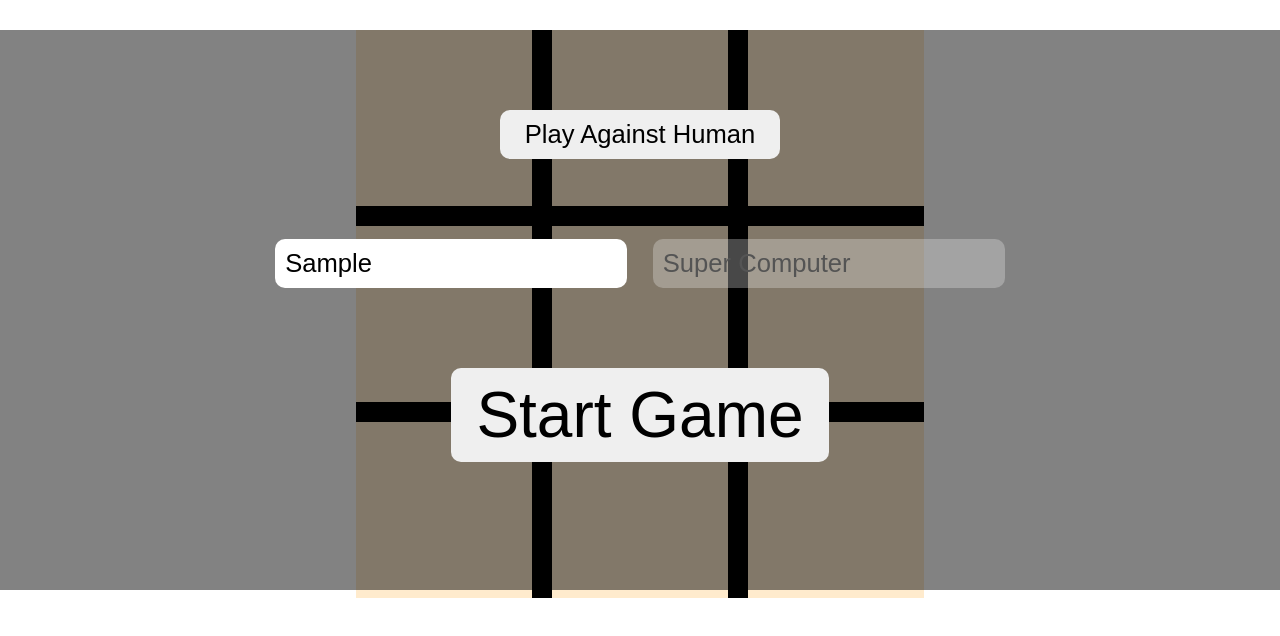
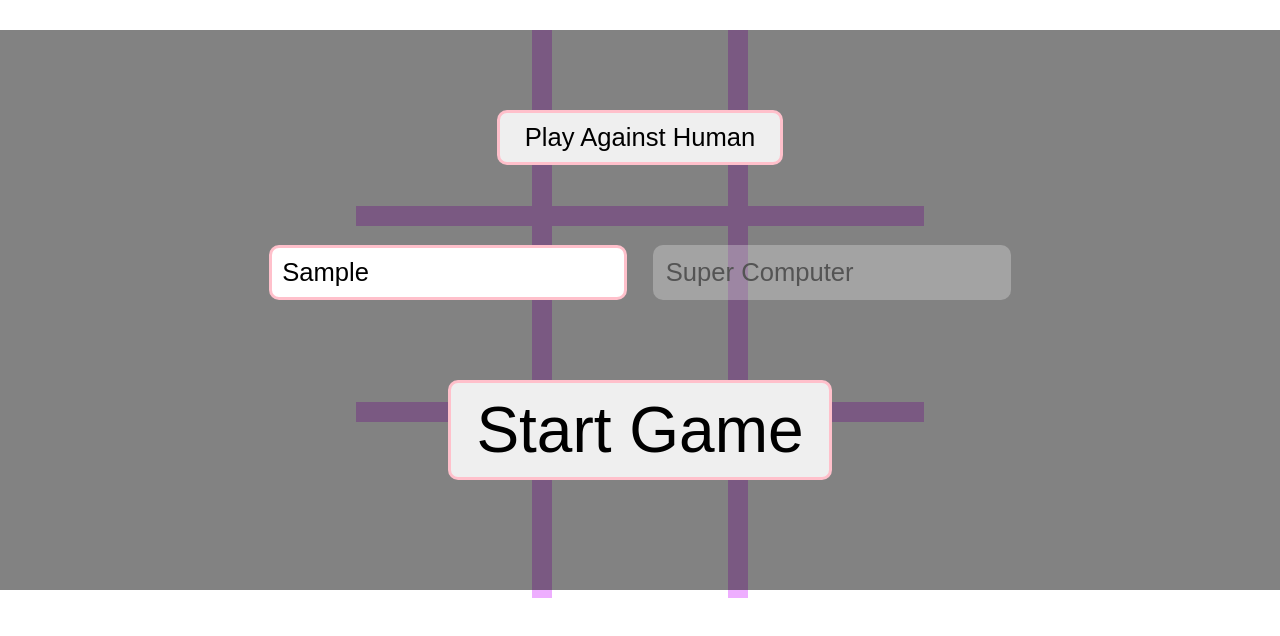
Before and after one commit to Lisa-Fink/TicTacToe, a plain HTML site: page index.html in a window 1280 px wide. Both pictures are taken after typing "Sample", "Sample" into the empty fields and a click on the button "Play Against AI". Shown: the part 94-730 px from the top of the page. Drawn offline with Linux system fonts and the light colour scheme.

Commit message:
updated styling and fixed req to clear after starting a game

```diff
--- a/index.html
+++ b/index.html
@@ -17,7 +17,7 @@
     </div>
     <div class="menus" id="start-menu">
         <form>
-        <button id="vs-button">Play Against AI</button>
+        <button id="vs-button" class="button">Play Against AI</button>
         <div id="inputs">
         <input type="text" placeholder="Player One">
         <input type="text" placeholder="Player Two" id="input-two">
--- a/script.js
+++ b/script.js
@@ -196,6 +196,7 @@ const displayController = (() => {
         document.getElementById('winner-name').innerText = '';
         document.getElementById('winner-type').innerText = 'Congratulations!';
         turn = 'X';
+        document.getElementById('req').style.display = 'none';
     };
 
     const menu = (() => {
@@ -226,6 +227,7 @@ const displayController = (() => {
                 if (type == 'AI') {
                 inputTwo.value = "Super Computer";
                 inputTwo.disabled = true;
+                inputTwo.classList.add('disabled')
                 button.innerText = 'Play Against Human';
                 } else {
                     inputTwo.value = '';
--- a/style.css
+++ b/style.css
@@ -12,15 +12,16 @@ h1 {
     grid-template-columns: repeat(3, 22vh);
     grid-template-rows: repeat(3, 22vh);
     gap: 20px;
-    background-color: black;
+    background-color: rgb(238, 174, 255);
     width:min-content;
     margin: 0 auto;
 }
 
 .tile {
-    background-color: blanchedalmond;
+    background-color: white;
     font-size: 22vh;
     text-align: center;
+    color: purple
 }
 
 .menus {
@@ -45,14 +46,22 @@ h1 {
     font-size: 2vw;
     padding: 10px;
     border-radius: 10px;
-    border: none;
+    border: 3px pink solid;
+}
+
+#inputs input:hover, #inputs input:focus-within{
+    border: 3px darkmagenta solid;
+}
+
+input:focus {
+    outline: none;
 }
 
 #start-button, #new-button {
     font-size: 5vw;
     margin-top: 10vh;
     border-radius: 10px;
-    border: none;
+
     padding: 10px 25px;
 
 }
@@ -78,6 +87,23 @@ h2 {
     font-size: 2vw;
     margin-top: 10vh;
     border-radius: 10px;
-    border: none;
+
     padding: 10px 25px;
 }
+
+button {
+    border: 3px pink solid;
+}
+
+button:hover {
+    border: 3px darkmagenta solid;
+
+}
+
+#inputs .disabled {
+    border: 3px transparent solid;
+}
+
+#inputs .disabled:hover {
+    border: 3px transparent solid;
+}
```
